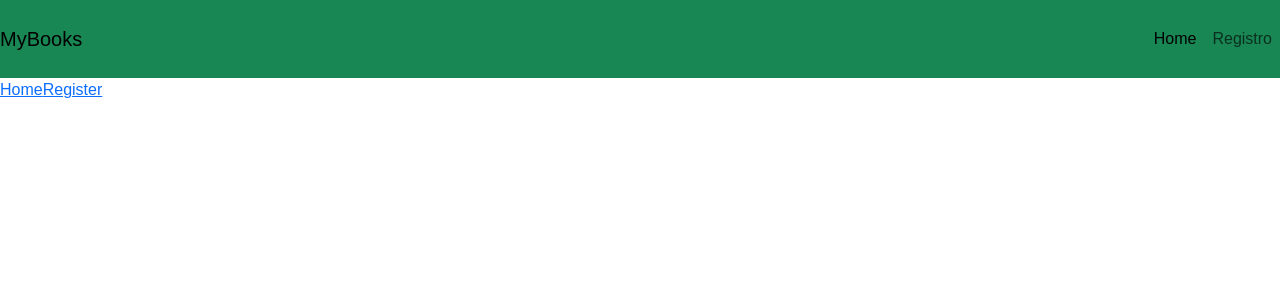
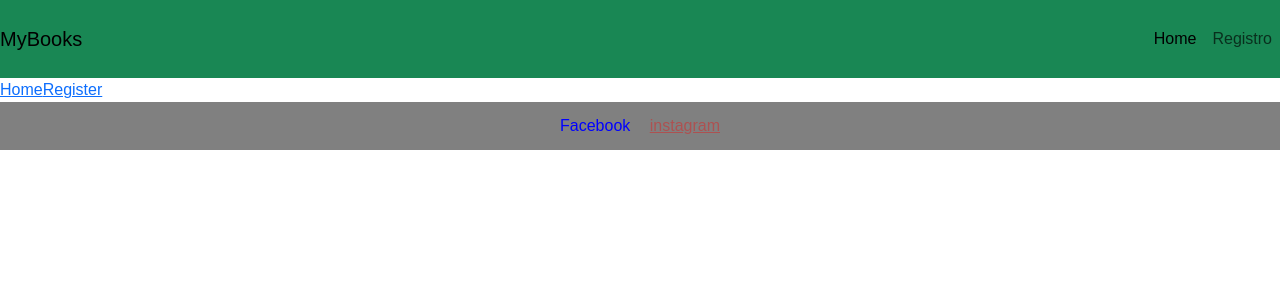
Before and after one commit to fchecaruiz/MyBooks, an Angular app: page / in a window 1280 px wide. Shown: the top 300 px of the page. Built offline with nearby package versions, Linux system fonts and the light colour scheme.

Commit message:
src/app/app.component.html

```diff
--- a/src/app/app.component.html
+++ b/src/app/app.component.html
@@ -3,8 +3,8 @@
 
 <!--<app-register></app-register>
 
-<app-home></app-home>
-<app-footer></app-footer>-->
-
+<app-home></app-home>-->
 
 <router-outlet></router-outlet>
+
+<app-footer></app-footer>
```
